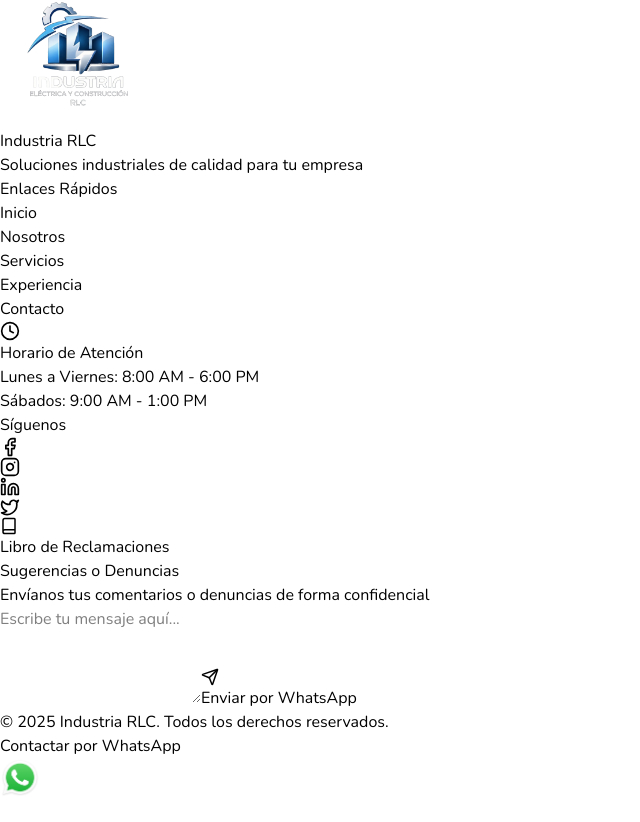
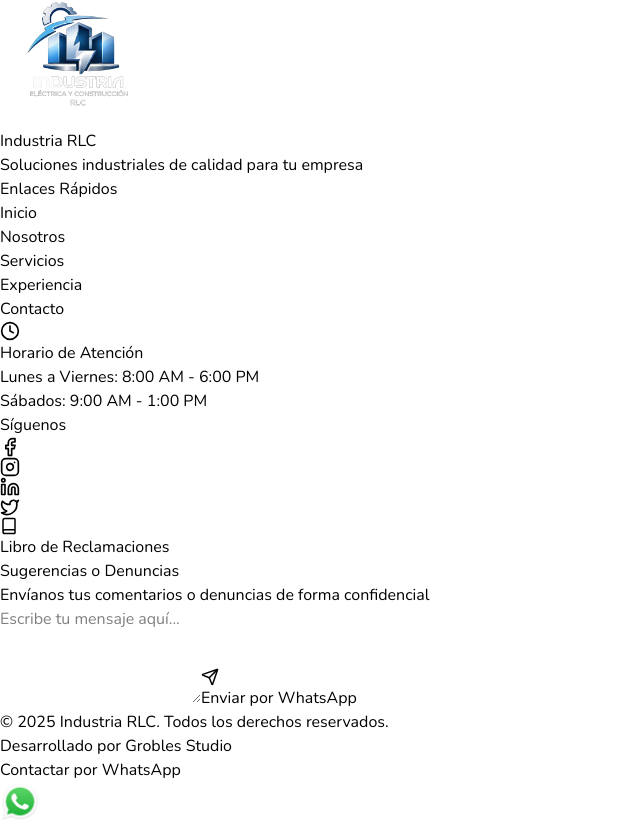
Before and after one commit to MiguelRequenaR/industria-rlc, a Next.js app in the folder apps/web-corporativa/: page /nosotros in a window 1280 px wide. Shown: the part 2664-3486 px from the top of the page, without its empty margins (0-640 px from the left). Before the commit the page ends 3462 px from the top, so only its background shows below. Built offline with nearby package versions, Linux system fonts and the light colour scheme.

Commit message:
Actualización: Se agrego enlace de referencia de desarrollo en la web corporativa.

```diff
--- a/apps/web-corporativa/components/shared/Footer.tsx
+++ b/apps/web-corporativa/components/shared/Footer.tsx
@@ -155,6 +155,7 @@ export default function Footer() {
         {/* Copyright */}
         <div className="mt-12 pt-8 border-t border-white/10 text-center text-gray-400 text-sm">
           <p>&copy; {new Date().getFullYear()} Industria RLC. Todos los derechos reservados.</p>
+          <p>Desarrollado por <a href="https://groblestudio.com/" target="_blank" rel="noopener noreferrer" className="text-secondary hover:text-white hover:underline transition-colors duration-200">Grobles Studio</a></p>
         </div>
       </div>
     </footer>
```
